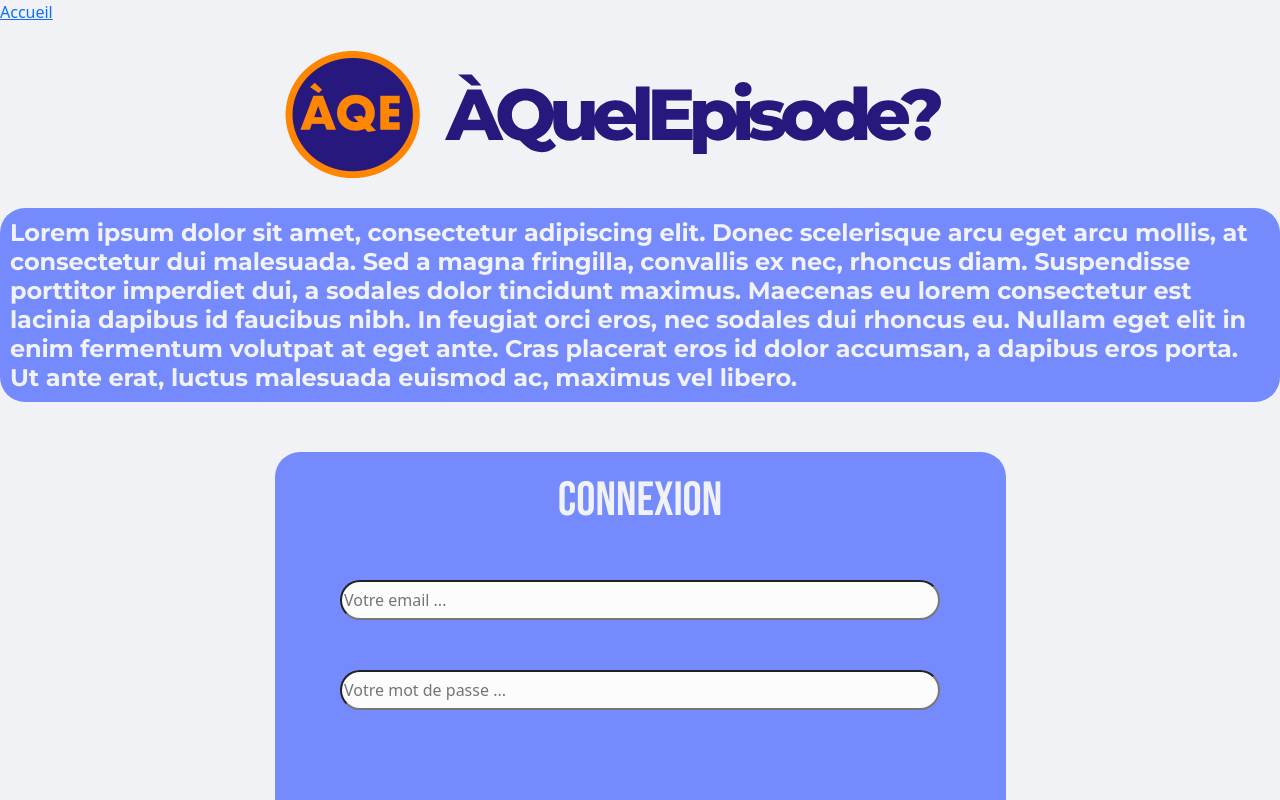
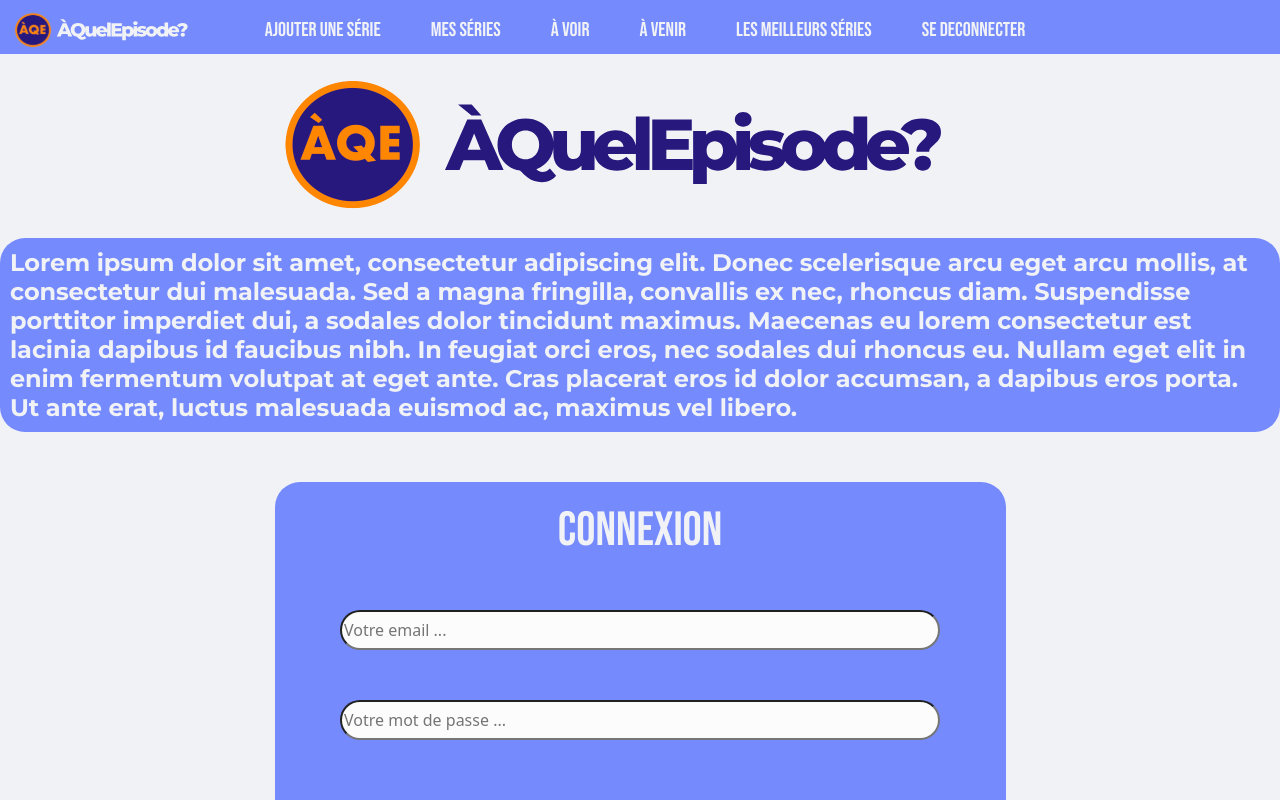
Before and after one commit to sabanyilmaz1/aQuelEpisode, a React (Create React App) app: page / in a window 1280 px wide. Shown: the top 800 px of the page. Built offline with nearby package versions, Linux system fonts and the light colour scheme; no server answers.

Commit message:
Style Header

```diff
--- a/src/components/Header/index.jsx
+++ b/src/components/Header/index.jsx
@@ -1,10 +1,49 @@
-import { Link } from 'react-router-dom'
+import { Link, useNavigate } from 'react-router-dom'
+import React from 'react'
+
+// Fonction firebase
+
+import { signOut } from 'firebase/auth'
+import { auth } from '../../firebase-config'
+
+//Style
+
+import { NavContainer } from './style'
+import { TextLink } from './style'
+import { TextDeconnecter } from './style'
+import { HomeLogo } from './style'
+
+//Logo
+import logo from '../../assets/logoHeader.svg'
 
 function Header() {
+  const navigate = useNavigate()
+
+  const logOut = async () => {
+    try {
+      await signOut(auth)
+      navigate('/')
+    } catch {
+      alert(
+        'Pour plusieurs raisons, vous ne pouvez pas vous connecter , verifiez votre connexion Internet'
+      )
+    }
+  }
+
   return (
-    <nav>
-      <Link to="/">Accueil</Link>
-    </nav>
+    <NavContainer>
+      <Link to="/private/private-home">
+        <HomeLogo src={logo} />
+      </Link>
+
+      <TextLink>Ajouter une série</TextLink>
+      <TextLink>Mes Séries</TextLink>
+      <TextLink>À voir</TextLink>
+      <TextLink>À venir</TextLink>
+      <TextLink>les meilleurs séries</TextLink>
+
+      <TextDeconnecter onClick={logOut}> Se deconnecter</TextDeconnecter>
+    </NavContainer>
   )
 }
 
--- /dev/null
+++ b/src/components/Header/style.jsx
@@ -0,0 +1,32 @@
+import styled from 'styled-components'
+
+export const NavContainer = styled.nav`
+  padding: 2px;
+  display: flex;
+  align-items: center;
+  background-color: #758bfd;
+`
+export const TextLink = styled.span`
+  font-family: Bebas Neue;
+  font-style: normal;
+  font-weight: normal;
+  font-size: 20px;
+  line-height: 30px;
+  color: #f1f2f6;
+  margin-left: 50px;
+  margin-top: 5px;
+`
+export const HomeLogo = styled.img`
+  height: 50px;
+`
+export const TextDeconnecter = styled.span`
+  font-family: Bebas Neue;
+  font-style: normal;
+  font-weight: normal;
+  font-size: 20px;
+  line-height: 30px;
+  color: #f1f2f6;
+  margin-left: 50px;
+  margin-top: 5px;
+  justify-item: flex-end;
+`
--- a/src/pages/Private/PrivateHome/index.jsx
+++ b/src/pages/Private/PrivateHome/index.jsx
@@ -7,7 +7,6 @@ export default function PrivateHome() {
   return (
     <div>
       <h1>Je suis connecté sur le compte - id : {currentUser.uid}! </h1>
-      <button>Ajouter un utilisateur</button>
     </div>
   )
 }
```
Also changed, not shown: src/assets/logoHeader.svg (added).
